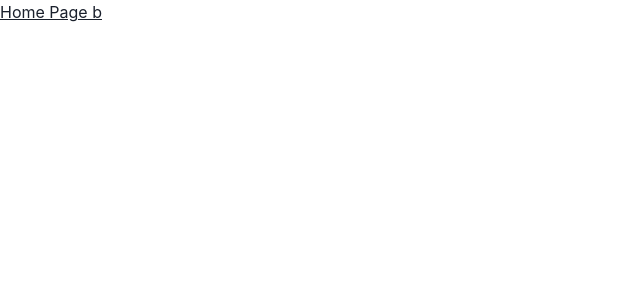
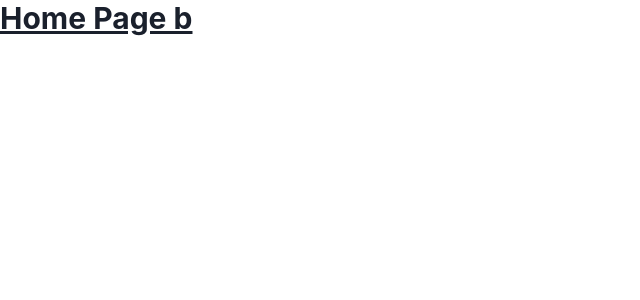
Before and after one commit to WorthyFinancial/WebApp, a Next.js app: page / in a window 1280 px wide. Shown: the top 300 px of the page, without its empty margins (0-640 px from the left). Built offline with nearby package versions, Linux system fonts and the light colour scheme.

Commit message:
install zustand

```diff
--- a/package.json
+++ b/package.json
@@ -21,7 +21,8 @@
     "react": "18.2.0",
     "react-dom": "18.2.0",
     "react-feather": "^2.0.10",
-    "tachyons": "^4.12.0"
+    "tachyons": "^4.12.0",
+    "zustand": "^4.3.6"
   },
   "devDependencies": {
     "autoprefixer": "^10.4.14",
--- a/tailwind.config.js
+++ b/tailwind.config.js
@@ -8,7 +8,6 @@ module.exports = {
     // Or if using `src` directory:
     "./src/**/*.{js,ts,jsx,tsx}",
   ],
-  content: [],
   theme: {
     extend: {},
   },
```
Also changed, not shown: 1 other file (tests, documents, lock files or other folders).
